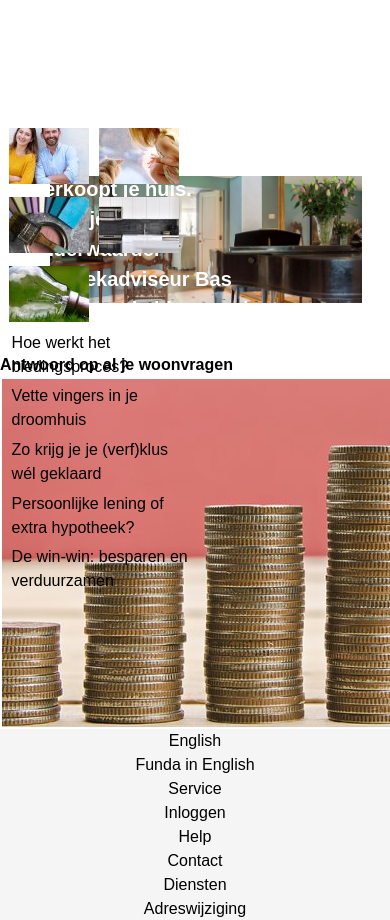
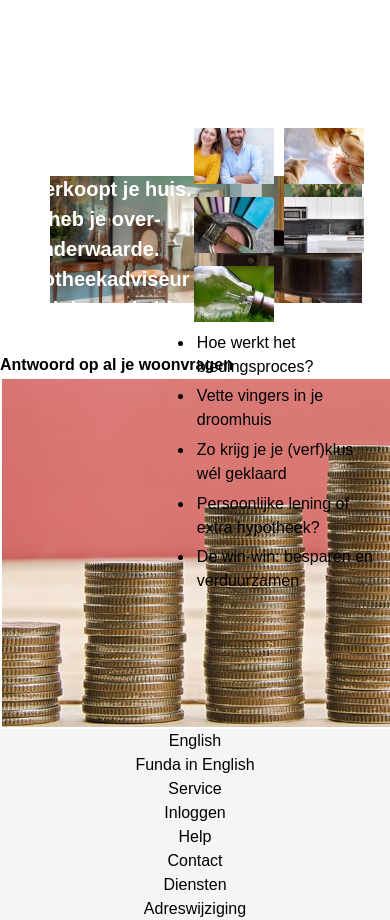
Before and after one commit to Rushkurdi/hyf-html-css, a plain HTML site: page week3/index.html in a window 390 px wide. Shown: the part 1760-2680 px from the top of the page. Drawn offline with Linux system fonts and the light colour scheme.

Commit message:
responsive made

```diff
--- a/week3/main.css
+++ b/week3/main.css
@@ -89,6 +89,7 @@ p {
     display: inline-block;
     justify-content: flex-end;
     padding: 1.5%;
+    margin: 47.5%;
     width: 50%;
     margin-top: 1.5%;
     top: 222%;
```
